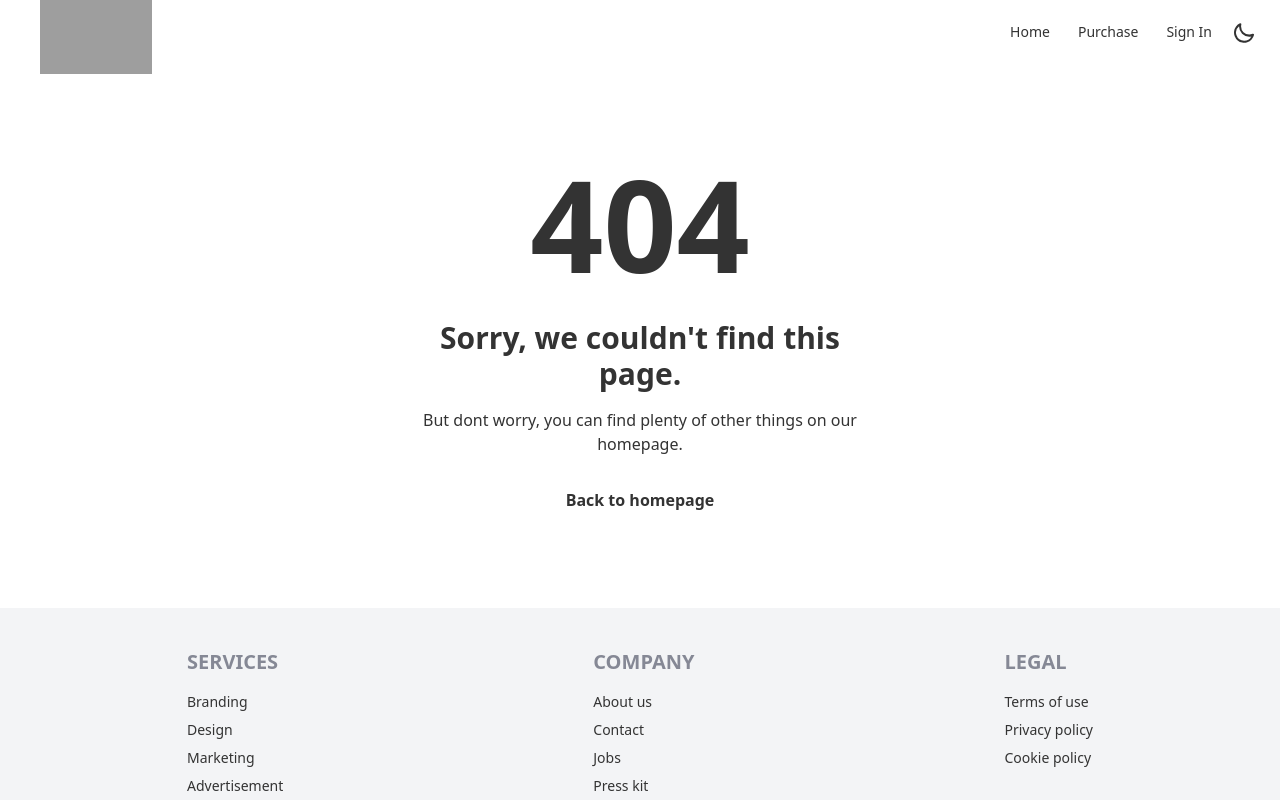
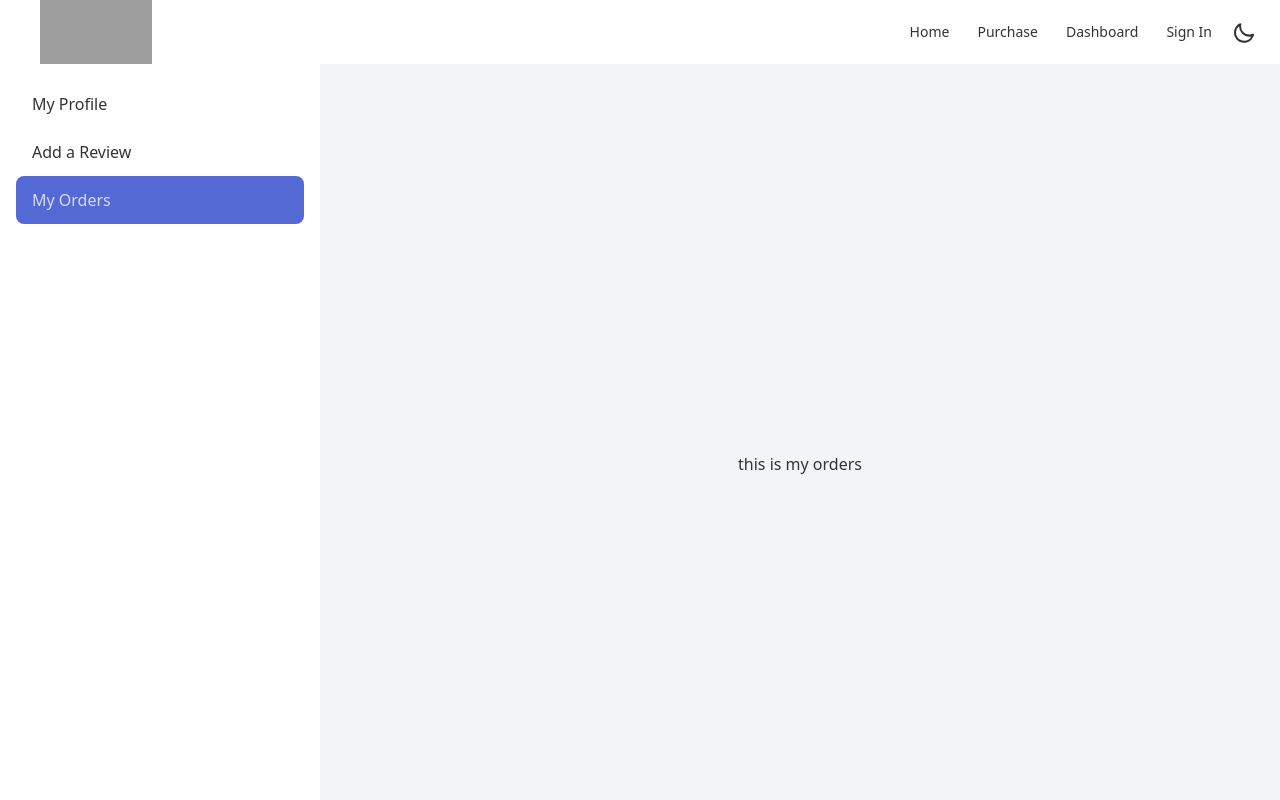
Before and after one commit to mohammadJahid8/ventrac-manufacturer, a React (Create React App) app: page /dashboard/myorders in a window 1280 px wide. Built offline with nearby package versions, Linux system fonts and the light colour scheme; no server answers; grey boxes are pictures that could not be loaded.

Commit message:
started dashboard setup

```diff
--- a/src/App.js
+++ b/src/App.js
@@ -13,6 +13,10 @@ import Home from './Pages/HomePage/Home/Home';
 import Blogs from './Pages/Blogs/Blogs';
 import Purchase from './Pages/Purchase/Purchase';
 import PrivateRoute from './Pages/Auths/PrivateRoute';
+import DashBoard from './Pages/DashBoard/DashBoard';
+import MyProfile from './Pages/DashBoard/InsideDashboard/MyProfile/MyProfile';
+import AddReview from './Pages/DashBoard/InsideDashboard/AddReview/AddReview';
+import MyOrders from './Pages/DashBoard/InsideDashboard/MyOrders/MyOrders';
 
 function App() {
   return (
@@ -28,6 +32,12 @@ function App() {
             <Route path="/purchase/:id" element={<Purchase />} />
           </Route>
 
+          <Route path='/dashboard' element={<DashBoard />}>
+            <Route path='myprofile' element={<MyProfile />} />
+            <Route path='addreview' element={<AddReview />} />
+            <Route path='myorders' element={<MyOrders />} />
+          </Route>
+
         </Routes>
         <Footer />
       </Navbar>
--- /dev/null
+++ b/src/Pages/DashBoard/DashBoard.js
@@ -0,0 +1,15 @@
+import React from 'react';
+import { Outlet } from 'react-router-dom';
+import DashboardSide from './DashboardSide';
+
+const DashBoard = () => {
+    return (
+        <div>
+            <DashboardSide>
+                <Outlet/>
+            </DashboardSide>
+        </div>
+    );
+};
+
+export default DashBoard;
--- /dev/null
+++ b/src/Pages/DashBoard/DashboardSide.js
@@ -0,0 +1,26 @@
+import React from 'react';
+import { NavLink } from 'react-router-dom';
+
+const DashboardSide = ({children}) => {
+    return (
+        <div class="drawer drawer-mobile">
+            <input id="my-drawer-2" type="checkbox" class="drawer-toggle" />
+            <div class="drawer-content flex flex-col items-center justify-center bg-gray-100">
+                {/* <!-- Page content here --> */}
+                {children}
+            </div>
+            <div class="drawer-side">
+                <label for="my-drawer-2" class="drawer-overlay"></label>
+                <ul class="menu p-4 overflow-y-auto w-80 bg-base-100 text-base-content">
+                    {/* <!-- Sidebar content here --> */}
+                    <li><NavLink to='/dashboard/myprofile'>My Profile</NavLink></li>
+                    <li><NavLink to='/dashboard/addreview'>Add a Review</NavLink></li>
+                    <li><NavLink to='/dashboard/myorders'>My Orders</NavLink></li>
+                </ul>
+
+            </div>
+        </div>
+    );
+};
+
+export default DashboardSide;
--- /dev/null
+++ b/src/Pages/DashBoard/InsideDashboard/AddReview/AddReview.js
@@ -0,0 +1,11 @@
+import React from 'react';
+
+const AddReview = () => {
+    return (
+        <div>
+            <h2>please add a review</h2>
+        </div>
+    );
+};
+
+export default AddReview;
--- /dev/null
+++ b/src/Pages/DashBoard/InsideDashboard/MyOrders/MyOrders.js
@@ -0,0 +1,11 @@
+import React from 'react';
+
+const MyOrders = () => {
+    return (
+        <div>
+            <h2>this is my orders</h2>
+        </div>
+    );
+};
+
+export default MyOrders;
--- /dev/null
+++ b/src/Pages/DashBoard/InsideDashboard/MyProfile/MyProfile.js
@@ -0,0 +1,11 @@
+import React from 'react';
+
+const MyProfile = () => {
+    return (
+        <div>
+            <h2>this is my profile</h2>
+        </div>
+    );
+};
+
+export default MyProfile;
--- a/src/Pages/Shared/Navbar/Navbar.js
+++ b/src/Pages/Shared/Navbar/Navbar.js
@@ -1,12 +1,13 @@
 import { signOut } from 'firebase/auth';
 import React, { useEffect, useState } from 'react';
 import { useAuthState } from 'react-firebase-hooks/auth';
-import { NavLink } from 'react-router-dom';
+import { NavLink, useLocation } from 'react-router-dom';
 import auth from '../../../firebase.init';
 
 const Navbar = ({ children }) => {
     const [dark, setDark] = useState(false);
     const [user] = useAuthState(auth);
+    const {pathname}= useLocation();
 
 
     const logout = () => {
@@ -41,6 +42,13 @@ const Navbar = ({ children }) => {
             <input id="my-drawer-3" type="checkbox" class="drawer-toggle" />
             <div class="drawer-content flex flex-col ">
                 <div class="w-full navbar  lg:px-6">
+
+                    {
+                        pathname.includes('dashboard') &&(
+                        <label for="my-drawer-2" tabindex="0" class="btn btn-ghost btn-circle lg:hidden">
+                        <svg xmlns="http://www.w3.org/2000/svg"  class="h-5 w-5" fill="none" viewBox="0 0 24 24" stroke="currentColor"><path stroke-linecap="round" stroke-linejoin="round" stroke-width="2" d="M4 6h16M4 12h16M4 18h7" /></svg>
+                    </label>)}
+
                     <div class="flex-1 px-2 mx-2">
                         <img src="https://toolsinaction.com/wp-content/uploads/2008/08/Ventrac-Logo.png" alt="" className='w-28' />
                     </div>
@@ -58,7 +66,7 @@ const Navbar = ({ children }) => {
 
                             <li ><NavLink className=' btn-sm mt-2 rounded-xl mr-1' to='/'>Home</NavLink></li>
                             <li ><NavLink className=' btn-sm mt-2 rounded-xl mr-1' to='/purchase'>Purchase</NavLink></li>
-                            {/* <li ><NavLink className=' btn-sm mt-2 rounded-xl mr-1' to='/signin'>Sign In</NavLink></li> */}
+                            <li ><NavLink className=' btn-sm mt-2 rounded-xl mr-1' to='/dashboard/myprofile'>Dashboard</NavLink></li>
                             {user ?
                                 <li ><button className=' btn-sm mt-2 rounded-xl mr-1' onClick={logout}>Sign Out</button></li>
                                 :
```
